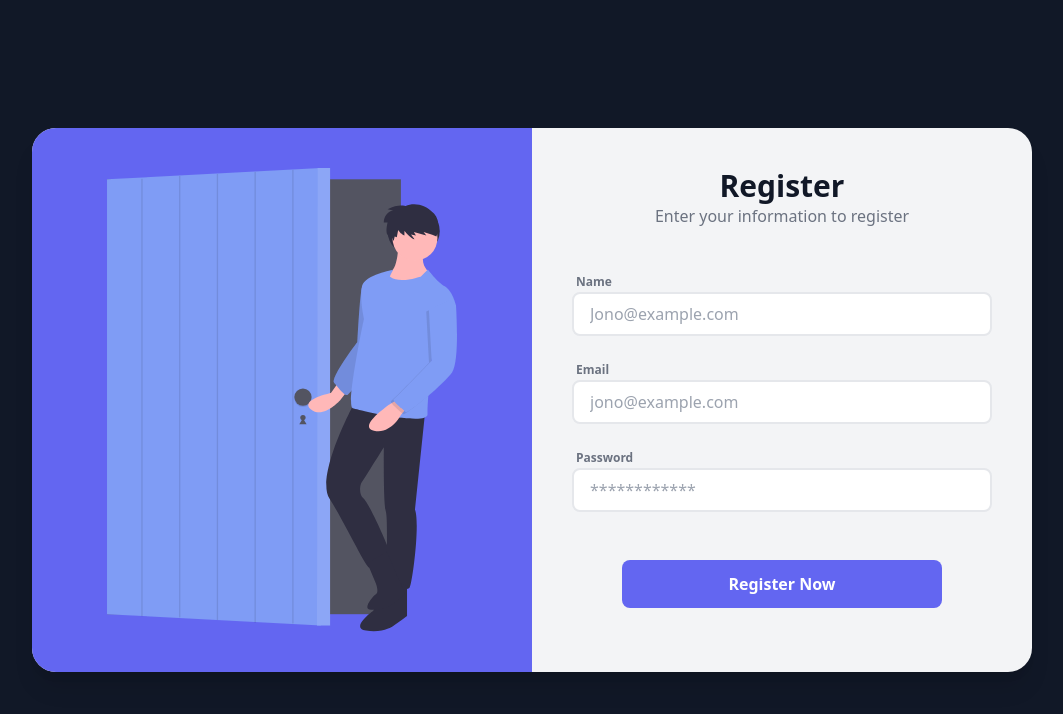
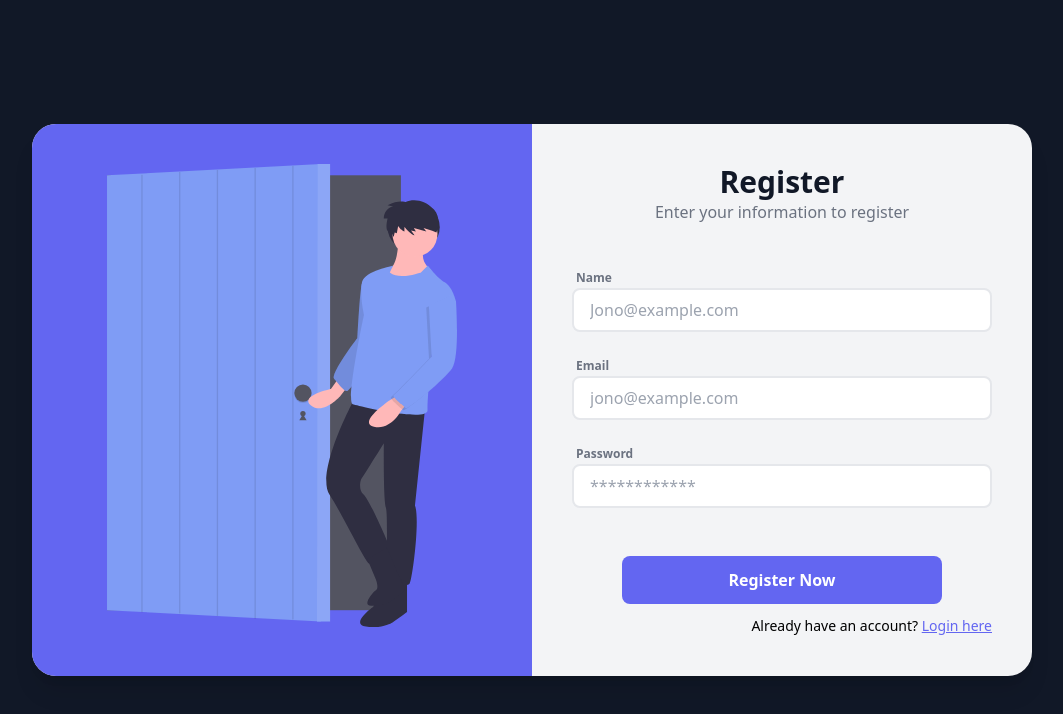
Before and after one commit to mrizkysolehudin/CMS-Admin-task, a React (Create React App) app: page /register in a window 1280 px wide. Shown: the top 714 px of the page, without its empty margins (108-1171 px from the left). Built offline with nearby package versions, Linux system fonts and the light colour scheme; the HTML template or start-up script is replaced by a standard one.

Commit message:
update ui: login, register

```diff
--- a/src/pages/Login/index.jsx
+++ b/src/pages/Login/index.jsx
@@ -57,8 +57,8 @@ const LoginPage = () => {
 								Don't have an account ?{" "}
 								<Link
 									to="/register"
-									className="cursor-pointer text-indigo-600 hover:text-indigo-800">
-									Register
+									className="cursor-pointer underline text-indigo-600 hover:text-indigo-800">
+									Register here
 								</Link>
 							</div>
 						</div>
--- a/src/pages/Register/index.js
+++ b/src/pages/Register/index.js
@@ -1,5 +1,6 @@
 import React from "react";
 import AuthSVG from "../../assets/images/AuthSVG";
+import { Link } from "react-router-dom";
 
 const RegisterPage = () => {
 	return (
@@ -75,6 +76,12 @@ const RegisterPage = () => {
 									</button>
 								</div>
 							</div>
+							<div className="float-right text-black text-sm -mt-2">
+								<span> Already have an account? </span>
+								<Link to="/login" className="text-indigo-500 underline">
+									Login here
+								</Link>
+							</div>
 						</div>
 					</div>
 				</div>
```
